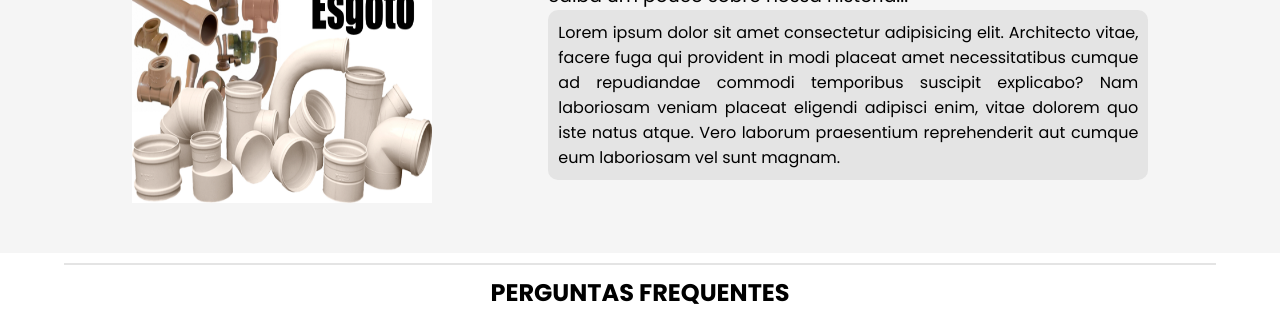
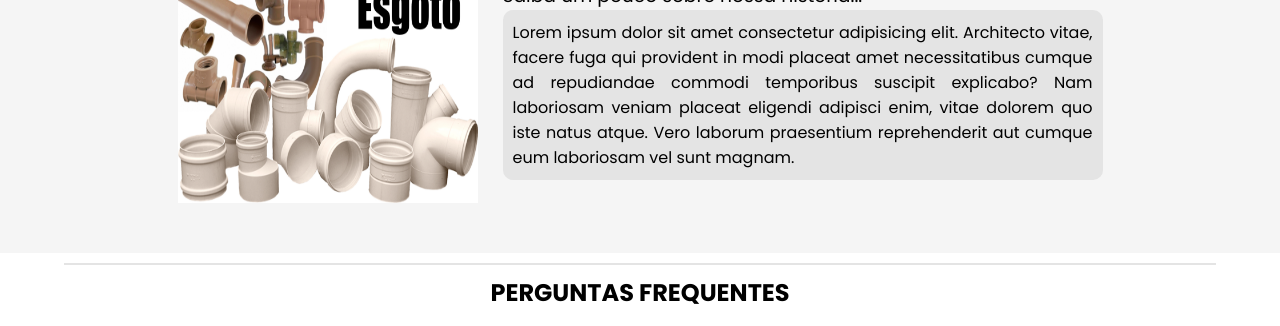
Before and after one commit to felipedorea/Loja-Montino, a website: page about.html in a window 1280 px wide. Shown: the part 398-724 px from the top of the page. Drawn offline with nearby package versions, Linux system fonts and the light colour scheme.

Commit message:
Atualizar o estilo.css

```diff
--- a/estilo/estilo.css
+++ b/estilo/estilo.css
@@ -558,10 +558,11 @@ font-family: 'Poppins', sans-serif;
 .about .container_about{
     display: flex;
     align-items: center;
-    justify-content: space-evenly;
+    justify-content: center;
     width: 100%;
     background-color: whitesmoke;
     padding: 50px 15px;
+    gap: 2%;
 }
 
 .about .container_about .imgabout{
```
